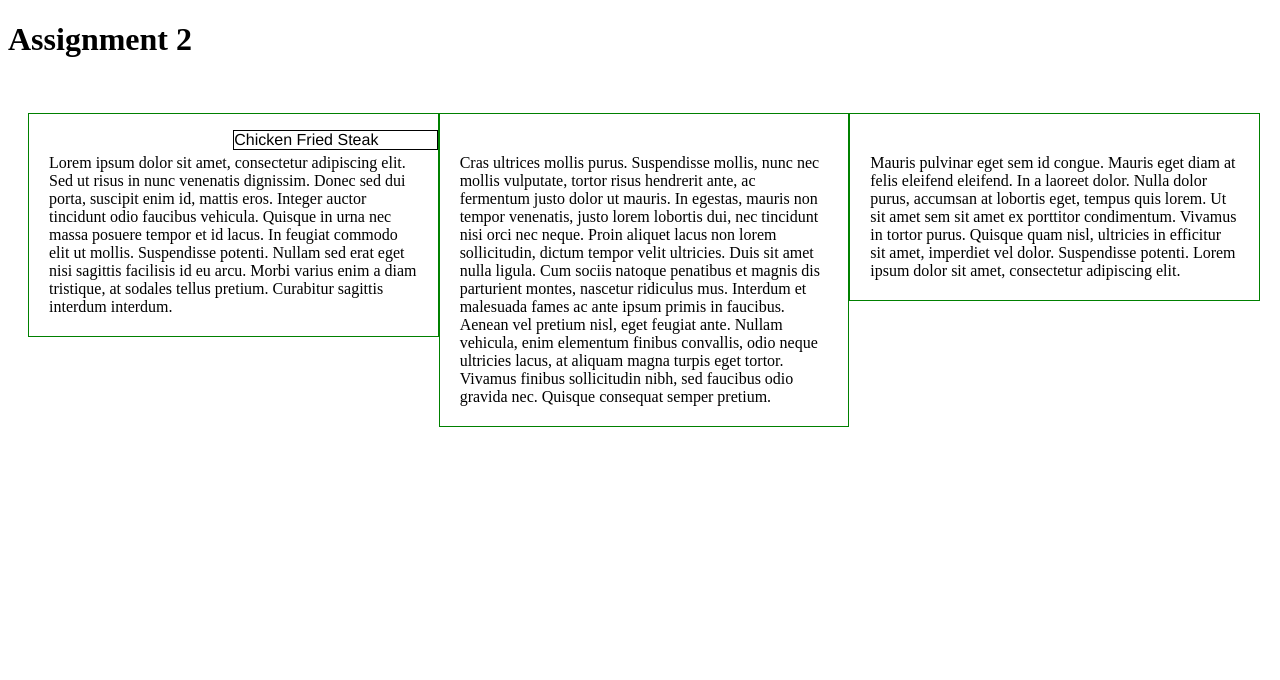
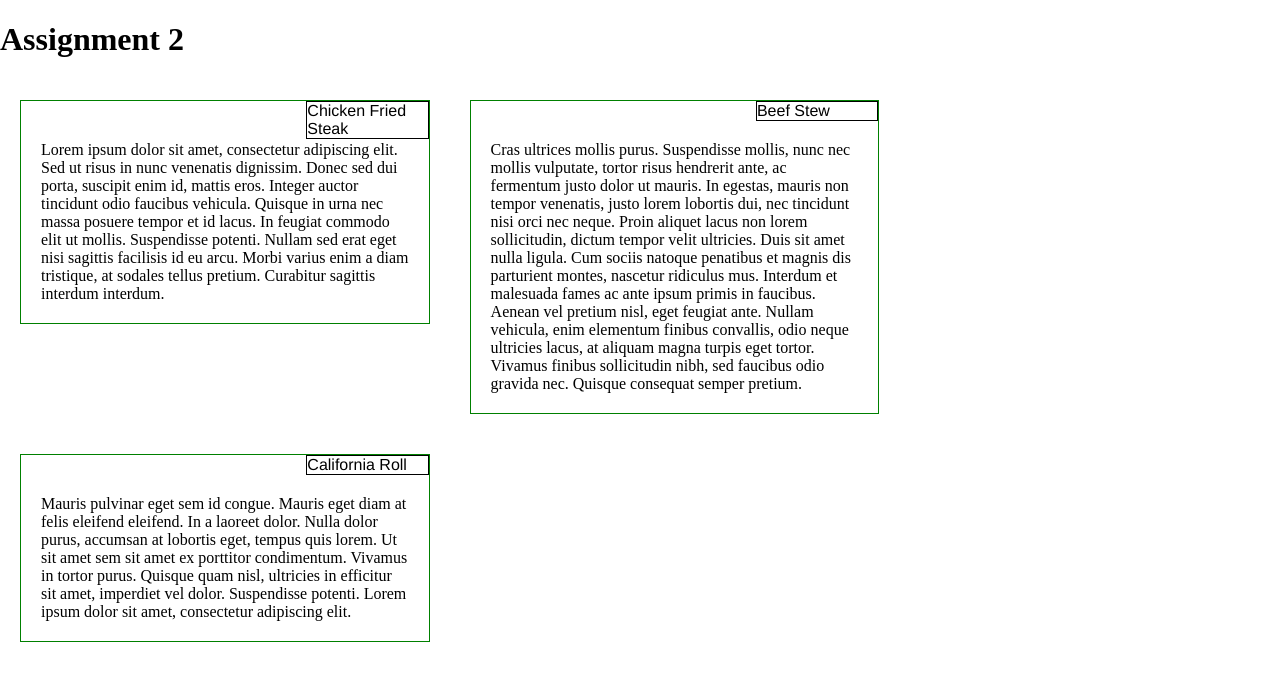
Before and after one commit to kindlydude/Html-Css-Js-JH-Course, a plain HTML site: page Module2-Assignment2/index.html in a window 1280 px wide. Drawn offline with Linux system fonts and the light colour scheme.

Commit message:
3/4 done

```diff
--- a/Module2-Assignment2/css/site.css
+++ b/Module2-Assignment2/css/site.css
@@ -3,14 +3,16 @@
   box-sizing: border-box;
 }
 h1 {
-  margin-bottom: 15px;
+  /*margin-bottom: 15px;*/
 }
 div {
   position: relative;
-  padding: 40px 20px 20px 20px;
 }
-#div1{
-  position: absolute;
+div #div1{
+  position: relative;
+  margin: 0px;
+  padding: 0px;
+  width: 100%;
 }
 p {
   border: 1px solid black;
@@ -19,8 +21,8 @@ p {
   float: right;
   margin-right: auto;
   margin-left: auto;*/
-  margin: 0 1 100 0;
-  width: 50%;
+  margin: 0px;
+  width: 30%;
   font-family: Helvetica;
   /*color: white;*/
   position: absolute;
@@ -29,8 +31,9 @@ p {
 }
 
 /* Simple Responsive Framework. */
-.row {
+body {
   width: 100%;
+  margin: 0%;
 }
 
 /********** Large devices only **********/
@@ -38,6 +41,8 @@ p {
   .col-lg-1, .col-lg-2, .col-lg-3, .col-lg-4, .col-lg-5, .col-lg-6, .col-lg-7, .col-lg-8, .col-lg-9, .col-lg-10, .col-lg-11, .col-lg-12 {
     float: left;
     border: 1px solid green;
+  padding: 40px 20px 20px 20px;
+  margin: 20px;
   }
   .col-lg-1 {
     width: 8.33%;
@@ -49,7 +54,7 @@ p {
     width: 25%;
   }
   .col-lg-4 {
-    width: 33.33%;
+    width: 32%;
   }
   .col-lg-5 {
     width: 41.66%;
--- a/Module2-Assignment2/index.html
+++ b/Module2-Assignment2/index.html
@@ -2,7 +2,6 @@
 <html>
 	<head>
 		<link href="css/site.css" rel="stylesheet" />
-    <!-- <link rel="stylesheet" type="text/css" href="stylesheets/stylesheet.css" media="screen"> -->
 	</head>
 	<body>
 		<h1>Assignment 2</h1>
@@ -12,9 +11,11 @@
 			     Lorem ipsum dolor sit amet, consectetur adipiscing elit. Sed ut risus in nunc venenatis dignissim. Donec sed dui porta, suscipit enim id, mattis eros. Integer auctor tincidunt odio faucibus vehicula. Quisque in urna nec massa posuere tempor et id lacus. In feugiat commodo elit ut mollis. Suspendisse potenti. Nullam sed erat eget nisi sagittis facilisis id eu arcu. Morbi varius enim a diam tristique, at sodales tellus pretium. Curabitur sagittis interdum interdum.
 		      </div>
 		      <div class="col-lg-4 col-md-6">
+			  	<p>Beef Stew</p>
 		      	Cras ultrices mollis purus. Suspendisse mollis, nunc nec mollis vulputate, tortor risus hendrerit ante, ac fermentum justo dolor ut mauris. In egestas, mauris non tempor venenatis, justo lorem lobortis dui, nec tincidunt nisi orci nec neque. Proin aliquet lacus non lorem sollicitudin, dictum tempor velit ultricies. Duis sit amet nulla ligula. Cum sociis natoque penatibus et magnis dis parturient montes, nascetur ridiculus mus. Interdum et malesuada fames ac ante ipsum primis in faucibus. Aenean vel pretium nisl, eget feugiat ante. Nullam vehicula, enim elementum finibus convallis, odio neque ultricies lacus, at aliquam magna turpis eget tortor. Vivamus finibus sollicitudin nibh, sed faucibus odio gravida nec. Quisque consequat semper pretium.
 		      </div>
 		      <div class="col-lg-4 col-md-12">
+			  	<p>California Roll</p>
 		      	Mauris pulvinar eget sem id congue. Mauris eget diam at felis eleifend eleifend. In a laoreet dolor. Nulla dolor purus, accumsan at lobortis eget, tempus quis lorem. Ut sit amet sem sit amet ex porttitor condimentum. Vivamus in tortor purus. Quisque quam nisl, ultricies in efficitur sit amet, imperdiet vel dolor. Suspendisse potenti. Lorem ipsum dolor sit amet, consectetur adipiscing elit.
 		      </div>
 		    </div>
```
